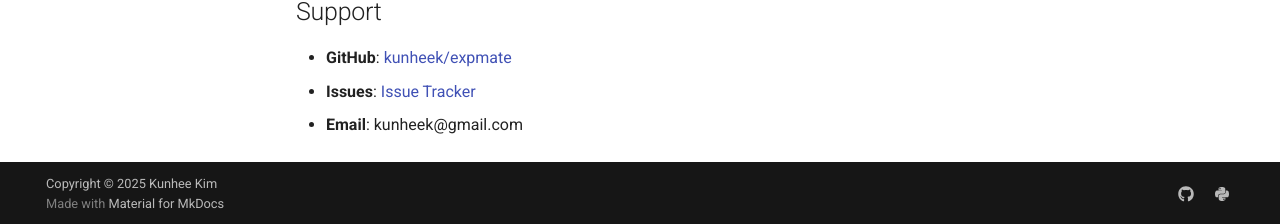
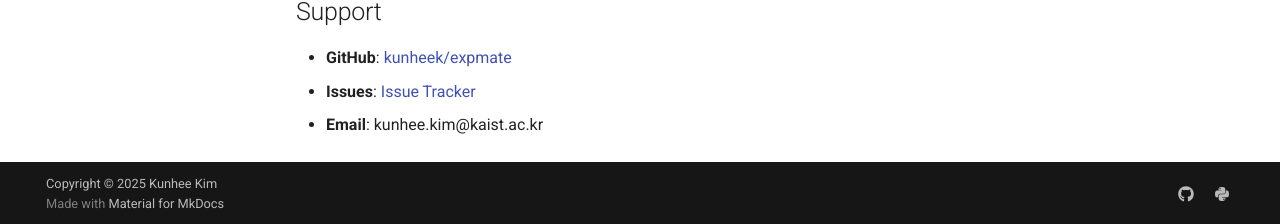
Before and after one commit to kunheek/expmate, an MkDocs documentation site: the page built from docs/index.md, in a window 1280 px wide and 900 px high, scrolled down 1230 px. Shown: the part 673-897 px from the top of the window. Built offline with MkDocs 1.6.1 and Material for MkDocs 9.7.7, drawn with Linux system fonts in a browser that asks for light colours; comment, search, counter and statistics services are not loaded.

Commit message:
Correct my email

```diff
--- a/docs/index.md
+++ b/docs/index.md
@@ -74,4 +74,4 @@ pip install expmate[all]
 
 - **GitHub**: [kunheek/expmate](https://github.com/kunheek/expmate)
 - **Issues**: [Issue Tracker](https://github.com/kunheek/expmate/issues)
-- **Email**: kunheek@gmail.com
+- **Email**: kunhee.kim@kaist.ac.kr
--- a/pyproject.toml
+++ b/pyproject.toml
@@ -9,7 +9,7 @@ description = "ML Research Boilerplate — Config & Logging First"
 readme = "README.md"
 license = {text = "MIT"}
 authors = [
-  {name = "Kunhee Kim", email = "kunheek@gmail.com"}
+  {name = "Kunhee Kim", email = "kunhee.kim@kaist.ac.kr"}
 ]
 keywords = [
   "machine-learning",
```
Also changed, not shown: README.md (+1 -1 lines).
